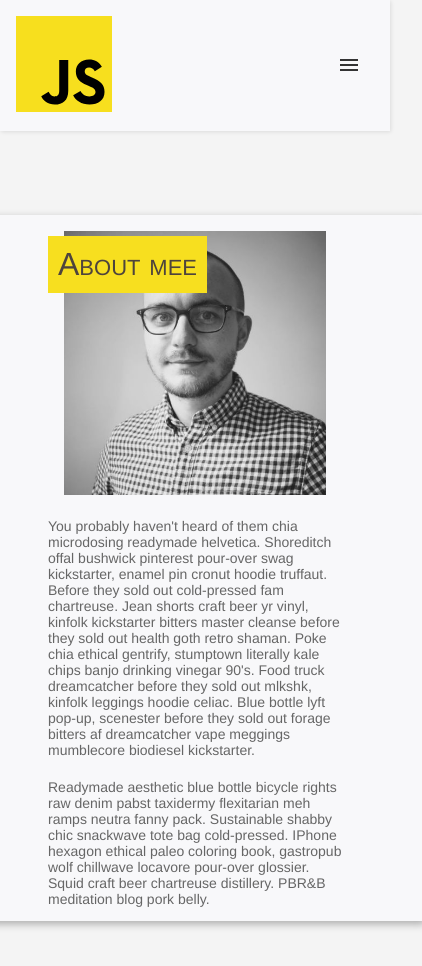
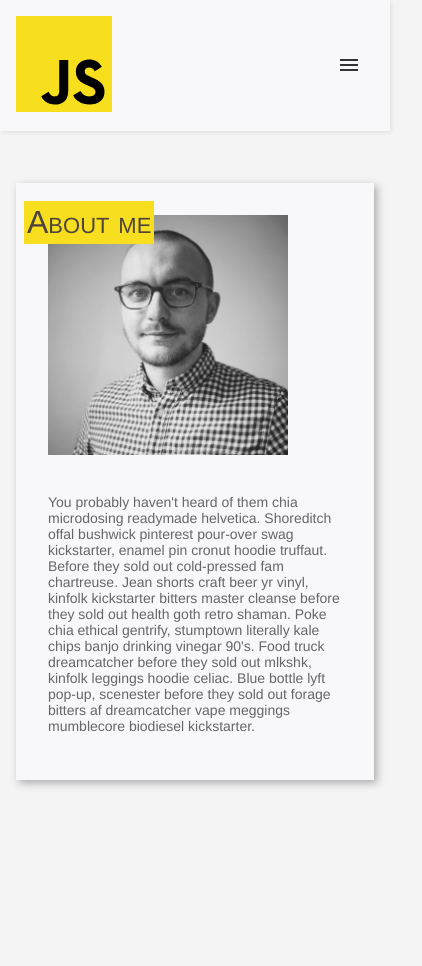
Before and after one commit to kapicaluk/homepage, a React (Create React App) app: page /about in a window 390 px wide. Shown: the top 966 px of the page, 422 px wide, since content can reach past the window. After the commit the page ends 844 px from the top, so only its background shows below. Built offline with nearby package versions, Linux system fonts and the light colour scheme.

Commit message:
about and projects responsive

```diff
--- a/src/About.css
+++ b/src/About.css
@@ -10,8 +10,7 @@
 .bio-text {
   display: flex;
   flex-flow: row;
-  margin: 3rem 3em 0em;
-  padding: 0rem 5em 0em;
+  margin: 9em 3em 0em;
   background-color: #F8F8FA;
   box-shadow: 3px 3px 8px 0px rgba(0, 0, 0, 0.3);
   animation: fadeUp 1s;
@@ -24,6 +23,10 @@
     padding: 10px;
 }
 .bio-body {
+  display: flex;
+  align-items: center;
+  justify-content: center;
+  padding: 1em;
 }
 
 @media screen and (max-width: 1300px) {
@@ -41,16 +44,15 @@
 }
 
 @media screen and (max-width: 800px){
-    .about {
+  .about {
       flex-direction: row;
       padding: 16vh 0 0;
     }
-    .about > img {
-      height: 20vh;
-      margin: 7em 3em;
+    .about img {
+
     }
     .bio-text {
-      margin: 5em -2em 3em;
+      margin: 3em 1em;
       flex-direction: column;
     }
 }
@@ -60,8 +62,15 @@
     flex-direction: column;
     padding: 16vh 0 0;
   }
-  .about>img {
-    height: 36vh;
-    margin: 4em 3em 0;
+  .about img {
+    width: 15em;
+    height: 15em;
+  }
+  .bio-text {
+    padding: 1em 1em;
+  }
+  .bio-head {
+    margin: 2px 0px 0px -8px;
+    padding: 3px;
   }
 }
--- a/src/About.js
+++ b/src/About.js
@@ -6,9 +6,10 @@ class About extends Component {
   render() {
     return <div className="about">
         <div className="bio-text">
-          <h1 className="bio-head">About mee</h1>
+          <h1 className="bio-head">About me</h1>
           <img src={avatar} />
-          <p className="bio-body">
+          <div className="bio-body">
+          <p>
             You probably haven't heard of them chia microdosing readymade
             helvetica. Shoreditch offal bushwick pinterest pour-over swag
             kickstarter, enamel pin cronut hoodie truffaut. Before they sold
@@ -20,16 +21,9 @@ class About extends Component {
             hoodie celiac. Blue bottle lyft pop-up, scenester before they
             sold out forage bitters af dreamcatcher vape meggings mumblecore
             biodiesel kickstarter.</p>
-            <p>Readymade aesthetic blue bottle bicycle
-            rights raw denim pabst taxidermy flexitarian meh ramps neutra
-            fanny pack. Sustainable shabby chic snackwave tote bag
-            cold-pressed. IPhone hexagon ethical paleo coloring book,
-            gastropub wolf chillwave locavore pour-over glossier. Squid
-            craft beer chartreuse distillery. PBR&B meditation blog pork
-            belly.
-          </p>
+            </div>
         </div>
-      </div>;
+      </div>
   }
 }
 
--- a/src/Projects.css
+++ b/src/Projects.css
@@ -4,7 +4,7 @@
   align-items: flex-start;
   flex-direction: row;
   max-height: 100vh;
-  padding: 10em;
+  padding: 10em 0;
   border: black 10px;
 }
 
```
